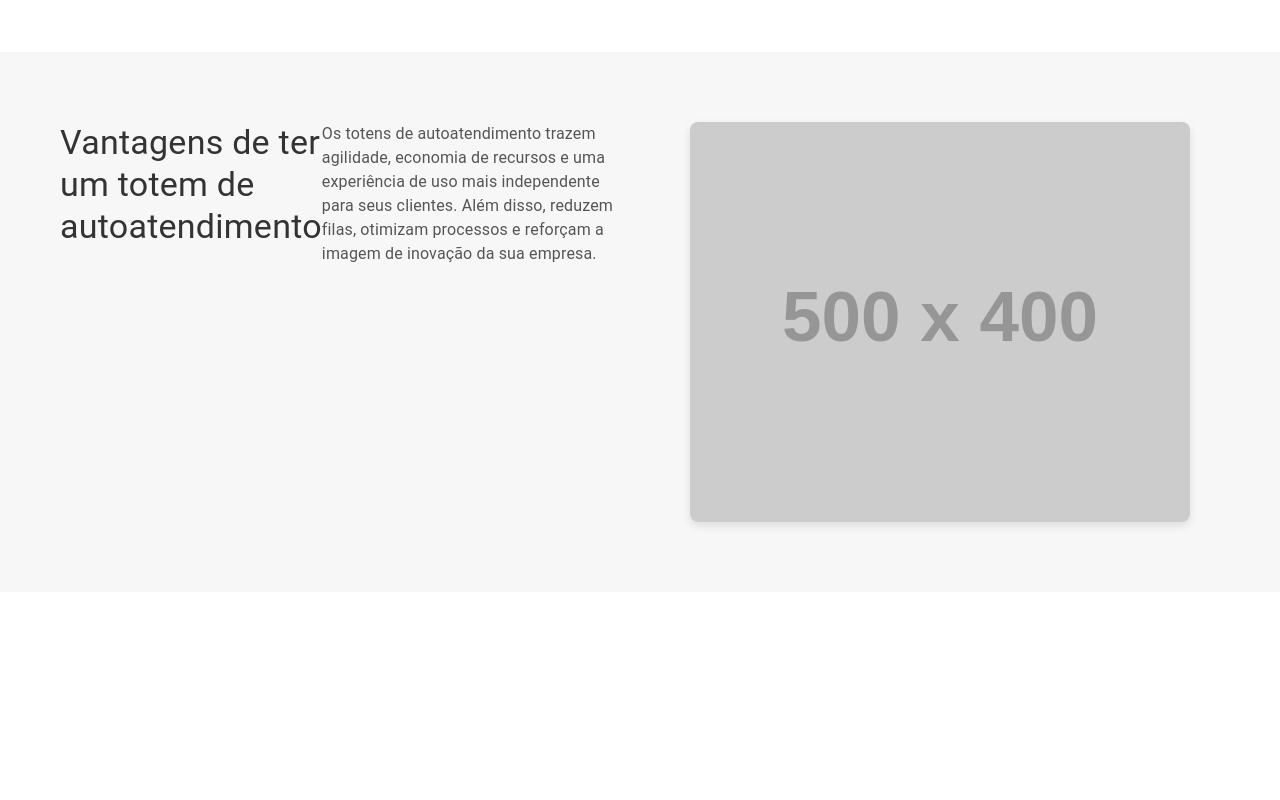
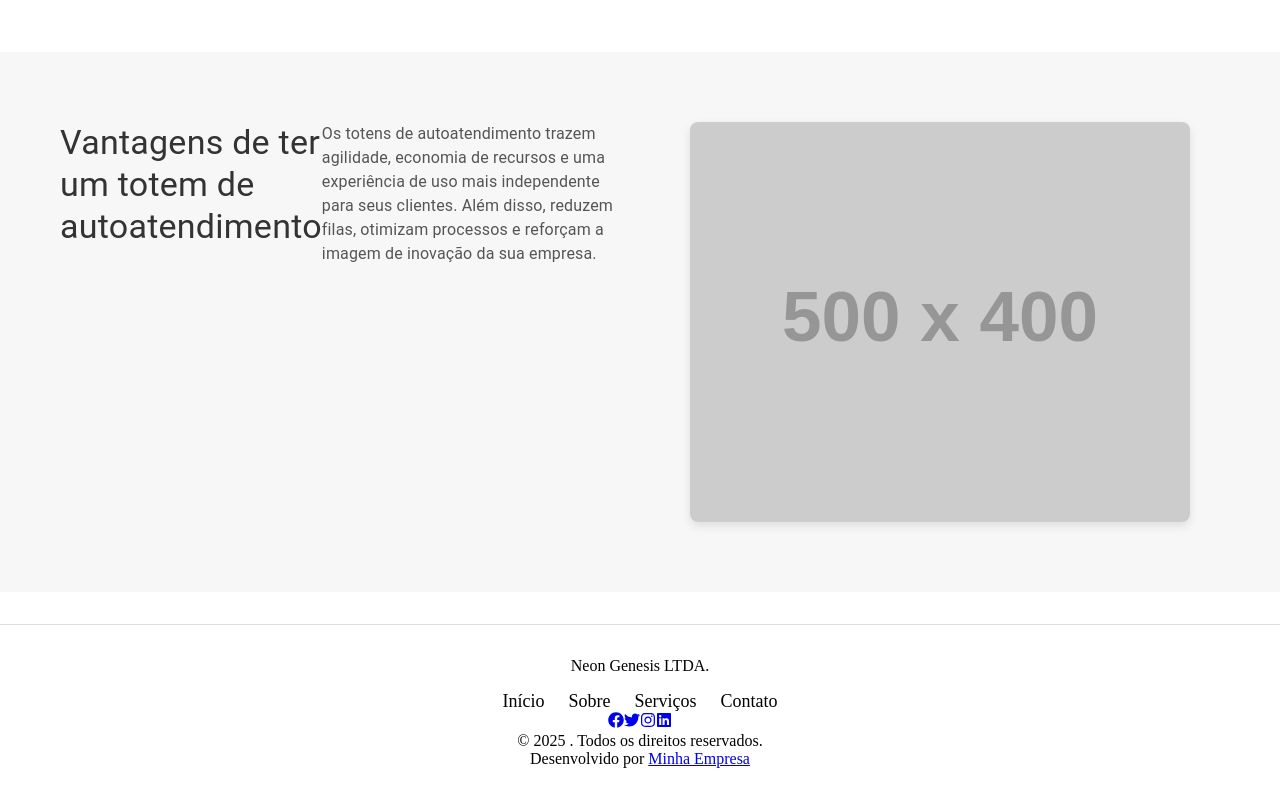
Before and after one commit to agr3w/Neon_Genesis, a React (Vite) app: page / in a window 1280 px wide. Shown: the part 1467-2267 px from the top of the page. Before the commit the page ends 2059 px from the top, so only its background shows below. Built offline with nearby package versions, Linux system fonts and the light colour scheme.

Commit message:
Footer
Projeto do footer com icones add das redes sociais, em andamento

```diff
--- /dev/null
+++ b/src/components/footer/footer.css
@@ -0,0 +1,77 @@
+/* Estilização geral do footer */
+footer {
+    background-color: #ffffff; /* Fundo branco */
+    color: #000000; /* Texto preto */
+    padding: 2rem 1rem; /* Espaçamento interno */
+    margin-top: 2rem; /* Margem superior */
+    text-align: center; /* Alinha o texto ao centro */
+    border-top: 1px solid #ddd; /* Linha sutil no topo para separar do conteúdo */
+  }
+
+  /* Estilo do título do footer */
+  .footer-title {
+    font-size: 1.5rem; /* Tamanho da fonte maior */
+    font-weight: bold; /* Texto em negrito */
+    color: #6d28d9; /* Roxo vibrante */
+  }
+
+  /* Estilização da navegação no footer */
+  footer nav ul {
+    list-style: none; /* Remove os marcadores da lista */
+    display: flex; /* Organiza os itens em linha */
+    justify-content: center; /* Centraliza os itens */
+    gap: 1.5rem; /* Espaço entre os itens */
+    font-size: 1.125rem; /* Tamanho do texto */
+    margin-top: 1rem; /* Espaçamento superior */
+  }
+
+  /* Estilo dos links do menu */
+  footer nav ul li a {
+    text-decoration: none; /* Remove o sublinhado */
+    color: #000000; /* Texto preto */
+    transition: color 0.3s ease-in-out; /* Transição suave ao passar o mouse */
+  }
+
+  /* Mudança de cor ao passar o mouse sobre os links */
+  footer nav ul li a:hover {
+    color: #6d28d9; /* Roxo vibrante */
+  }
+
+  /* Estilo dos ícones de redes sociais */
+  .footer-social {
+    display: flex; /* Exibe os ícones em linha */
+    justify-content: center; /* Centraliza os ícones */
+    gap: 1.5rem; /* Espaçamento entre os ícones */
+    font-size: 1.5rem; /* Tamanho maior para os ícones */
+    margin-top: 1.5rem; /* Espaçamento superior */
+  }
+
+  /* Cor padrão dos ícones de redes sociais */
+  .footer-social a {
+    color: #000000; /* Texto preto */
+    transition: color 0.3s ease-in-out; /* Transição suave */
+  }
+
+  /* Mudança de cor ao passar o mouse nos ícones */
+  .footer-social a:hover {
+    color: #6d28d9; /* Roxo vibrante */
+  }
+
+  /* Texto adicional do footer */
+  .footer-text {
+    font-size: 0.875rem; /* Tamanho do texto menor */
+    color: #555; /* Cinza escuro */
+    margin-top: 1.5rem; /* Espaçamento superior */
+  }
+
+  /* Link dentro do texto adicional */
+  .footer-text a {
+    color: #6d28d9; /* Roxo vibrante */
+    text-decoration: none; /* Remove o sublinhado */
+    transition: color 0.3s ease-in-out; /* Transição suave */
+  }
+
+  /* Mudança de cor ao passar o mouse no link */
+  .footer-text a:hover {
+    color: #9b5de5; /* Roxo mais claro */
+  }
--- /dev/null
+++ b/src/components/footer/footer.jsx
@@ -0,0 +1,37 @@
+import { FaFacebook, FaTwitter, FaInstagram, FaLinkedin } from "react-icons/fa";
+import "./Footer.css";
+
+const Footer = () => {
+  return (
+    <footer className="bg-gray-800 text-white p-6 mt-8">
+      <div className="container mx-auto text-center">
+        {/* Nome do site */}
+        <p className="text-lg font-semibold">Neon Genesis LTDA.</p>
+
+        {/* Links de navegação */}
+        <nav className="mt-2">
+          <ul className="flex justify-center space-x-4">
+            <li><a href="#" className="hover:underline">Início</a></li>
+            <li><a href="#" className="hover:underline">Sobre</a></li>
+            <li><a href="#" className="hover:underline">Serviços</a></li>
+            <li><a href="#" className="hover:underline">Contato</a></li>
+          </ul>
+        </nav>
+
+        {/* Redes sociais com ícones */}
+        <div className="mt-4 flex justify-center space-x-6 text-2xl">
+          <a href="#" className="hover:text-gray-400"><FaFacebook /></a>
+          <a href="#" className="hover:text-gray-400"><FaTwitter /></a>
+          <a href="#" className="hover:text-gray-400"><FaInstagram /></a>
+          <a href="#" className="hover:text-gray-400"><FaLinkedin /></a>
+        </div>
+
+        {/* Informações adicionais */}
+        <p className="mt-4 text-sm">&copy; {new Date().getFullYear()} . Todos os direitos reservados.</p>
+        <p className="text-xs mt-2">Desenvolvido por <a href="#" className="hover:underline">Minha Empresa</a></p>
+      </div>
+    </footer>
+  );
+};
+
+export default Footer;
--- a/src/pages/home/Home.jsx
+++ b/src/pages/home/Home.jsx
@@ -3,6 +3,7 @@ import Header from "../../components/header/header";
 import MidleSection from "../../content/midleSection/MidleSection"
 import TotensSection from "../../content/totensSection/TotensSection";
 import WhyTotemSection from "../../content/WhyTotemSection/WhyTotemSection";
+import Footer from "../../components/footer/footer";
 
 /**
  * Componente de renderização da página Home.
@@ -18,6 +19,7 @@ const Home = () => {
       <MidleSection />
       <TotensSection />
       <WhyTotemSection />
+      <Footer />
     </>
   );
 };
```
Also changed, not shown: src/components/login/login.jsx (added, +80 -0 lines), src/index.js (added, +11 -0 lines), src/pages/Home.jsx (added, +19 -0 lines), src/components/login/login.css (added).
